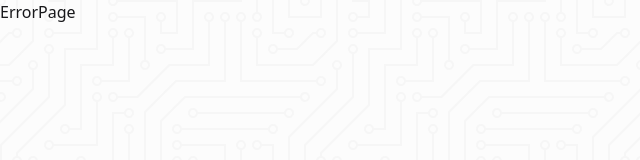
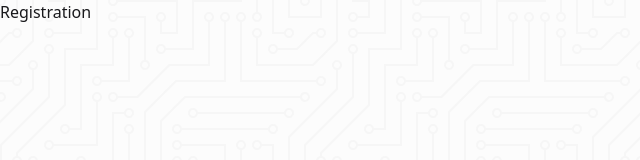
Before and after one commit to shahbozshirinboyev/weya-plus.uz, a React (Vite) app: page /registration in a window 1280 px wide. Before the commit this address had no page. Shown: the top 160 px of the page, without its empty margins (0-640 px from the left). Built offline with nearby package versions, Linux system fonts and the light colour scheme.

Commit message:
add registration section ...

```diff
--- a/src/App.jsx
+++ b/src/App.jsx
@@ -17,6 +17,7 @@ import SelectLesson from "./pages/SelectLesson.jsx"
 // sahifalarni animatsiya bilan o'rash
 import PageWrapper from "./components/PageWrapper.jsx"
 import Login from "./components/Login.jsx"
+import Registration from "./components/Registration.jsx"
 
 const routes = createBrowserRouter([
   {
@@ -31,6 +32,10 @@ const routes = createBrowserRouter([
       {
         path: "login",
         element: <PageWrapper><Login /></PageWrapper>,
+      },
+      {
+        path: "registration",
+        element: <PageWrapper><Registration /></PageWrapper>,
       },
       {
         path: "education",
--- a/src/components/Login.jsx
+++ b/src/components/Login.jsx
@@ -1,6 +1,7 @@
 import React from 'react'
 import { useState } from 'react';
 import GoogleIcon from '/assets/logo/google_icon.png'
+import { NavLink } from 'react-router-dom';
 
 function Login() {
 
@@ -12,7 +13,7 @@ function Login() {
 
   return (
     <>
-      <div className="bg-[url('/assets/bg.png')] bg-no-repeat w-full  flex justify-center items-center bg-cover bg-center h-screen absolute top-0 right-0 left-0 bottom-0 bg-base-100 z-20">
+      <div className="bg-[url('/assets/bg.png')] bg-no-repeat w-full  flex justify-center items-center bg-cover bg-center h-screen bg-base-100 text-gray-900 dark:text-gray-50">
 
         <div className=' border border-black/12 bg-white rounded-2xl px-10 py-12 shadow sm:w-[450px]  '>
           <div className='text-center mb-4'>
@@ -22,7 +23,9 @@ function Login() {
 
           <div className=' mb-3'>
             <button className='btn border-none bg-white w-full shadow'>
-              <img src={GoogleIcon} className='w-4' alt="" />Google</button>
+              <img src={GoogleIcon} className='w-4' alt="" />
+              Google
+            </button>
           </div>
 
           <div className="flex items-center gap-4 mb-4">
@@ -67,7 +70,7 @@ function Login() {
 
           <div className='flex justify-between gap-10 mt-3'>
             <p className='text-xs text-[#686868]'>Sizning hisobingiz yo’qmi?</p>
-            <p className='text-xs font-medium bg-gradient-to-r from-[#8360C3] to-[#2EBF91] bg-clip-text text-transparent'>Ro’yxatdan o’tish</p>
+            <NavLink to="/registration" className='text-xs font-medium bg-gradient-to-r from-[#8360C3] to-[#2EBF91] bg-clip-text text-transparent'>Ro’yxatdan o’tish</NavLink>
           </div>
         </div>
       </div>
--- /dev/null
+++ b/src/components/Registration.jsx
@@ -0,0 +1,9 @@
+import React from 'react'
+
+function Registration() {
+  return (
+    <div>Registration</div>
+  )
+}
+
+export default Registration
--- a/src/layouts/RootLayout.jsx
+++ b/src/layouts/RootLayout.jsx
@@ -1,10 +1,15 @@
 import Navbar from "../components/Navbar";
-import { Outlet } from "react-router-dom";
+import { Outlet, useLocation } from "react-router-dom";
 
 function RootLayout() {
+  const location = useLocation();
+  const hideNavbarOn = ["/login", "/registration"];
+
+  const shouldHideNavbar = hideNavbarOn.includes(location.pathname);
+
   return (
     <>
-      <Navbar />
+      {!shouldHideNavbar && <Navbar />}
       <Outlet />
     </>
   );
```
